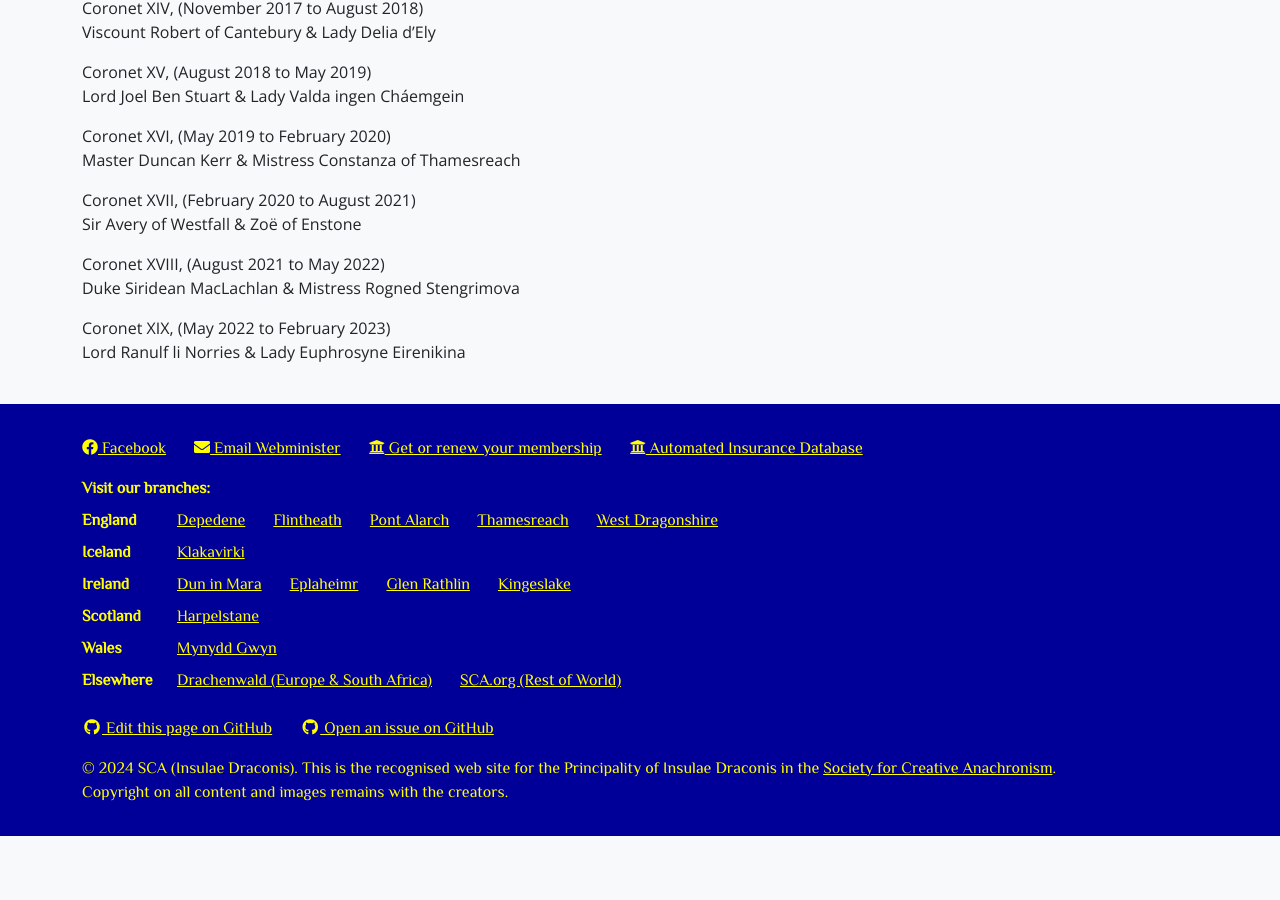
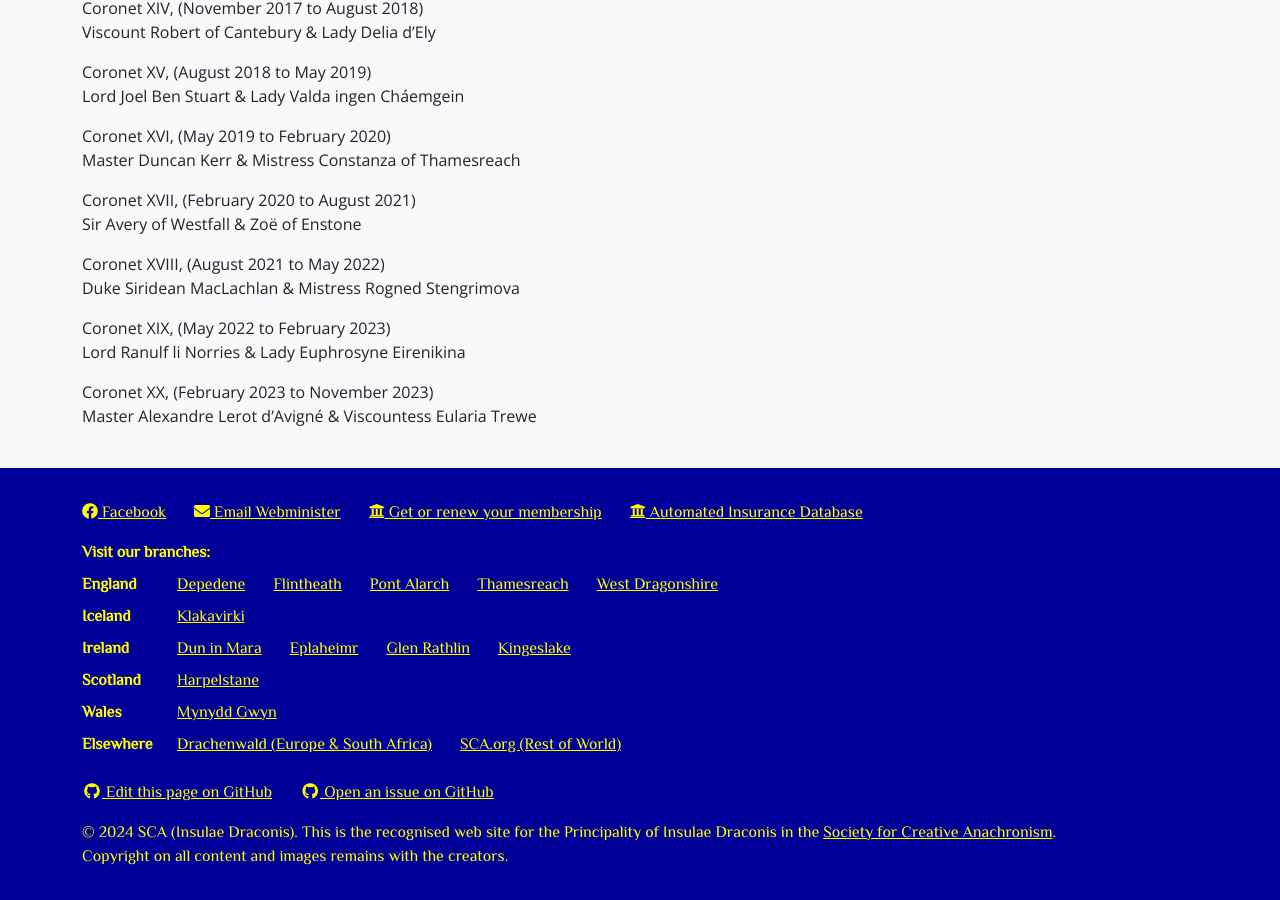
Before and after one commit to drachenwald/insulae-draconis, a Jekyll site: the page built from coronet/past.md, in a window 1280 px wide and 900 px high, scrolled down 2074 px. Built offline with Jekyll 4.4.1, drawn with Linux system fonts in a browser that asks for light colours; comment, search, counter and statistics services are not loaded; before the commit the page ends 2910 px from its top, so only the background shows below that.

Commit message:
Update past.md

```diff
--- a/coronet/past.md
+++ b/coronet/past.md
@@ -106,3 +106,6 @@ Duke Siridean MacLachlan & Mistress Rogned Stengrimova
 
 Coronet XIX, (May 2022 to February 2023)
 Lord Ranulf li Norries & Lady Euphrosyne Eirenikina
+
+Coronet XX, (February 2023 to November 2023)
+Master Alexandre Lerot d'Avigné & Viscountess Eularia Trewe
```
